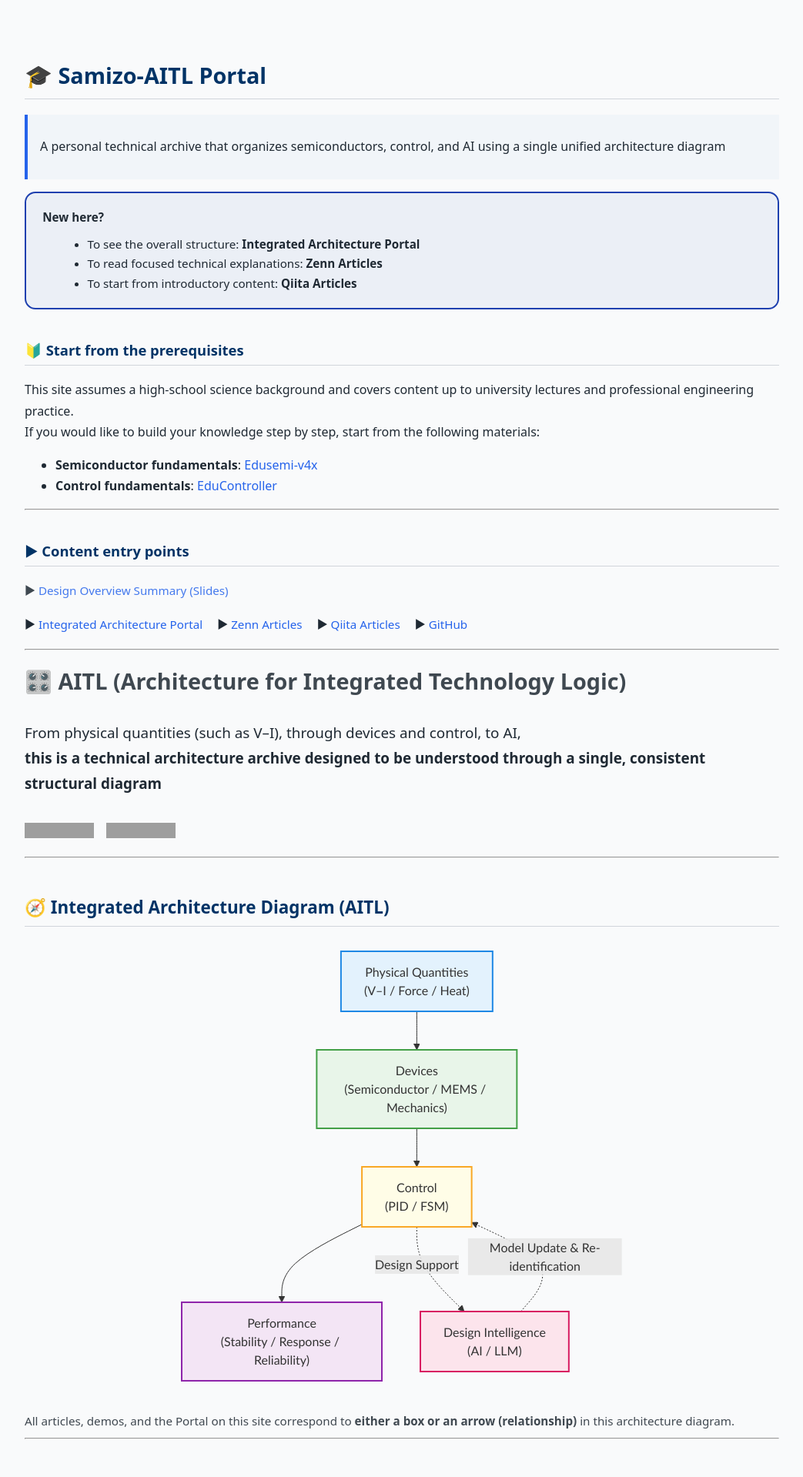
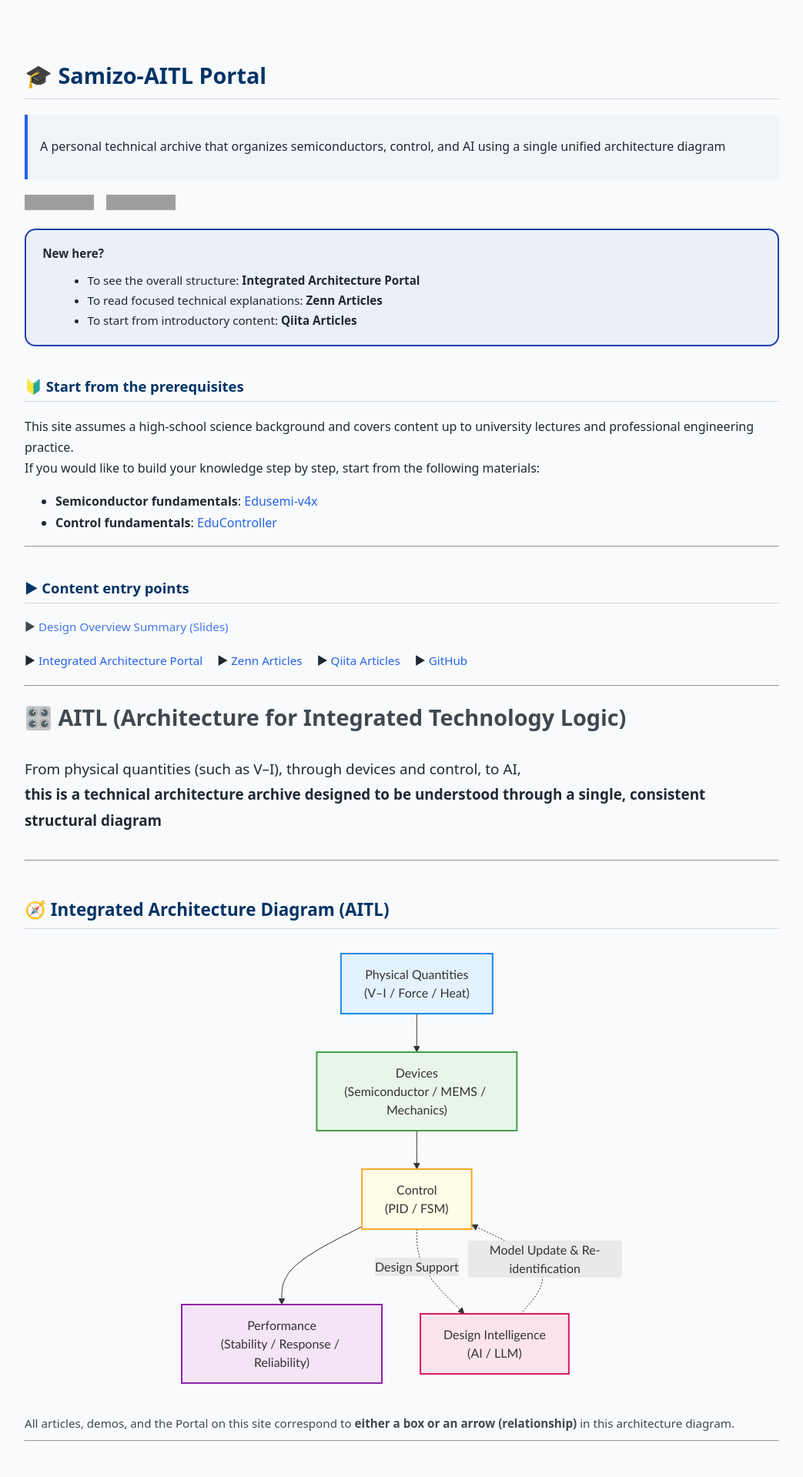
Before and after one commit to Samizo-AITL/Samizo-AITL.github.io, a Jekyll site: the page built from en/index.md, in a window 1280 px wide. Shown: the top 1919 px of the page at 77% size, without its empty margins (118-1161 px from the left). Built offline with Jekyll 4.4.1, drawn with Linux system fonts in a browser that asks for light colours; grey boxes are pictures that could not be loaded.

Commit message:
Update index.md

```diff
--- a/en/index.md
+++ b/en/index.md
@@ -6,6 +6,15 @@ description: A personal technical archive organizing semiconductors, control (PI
 
 # 🎓 Samizo-AITL Portal
 > A personal technical archive that organizes semiconductors, control, and AI using a single unified architecture diagram
+
+<div style="margin:1.2em 0 1.0em 0;">
+  <a href="https://samizo-aitl.github.io/" style="margin-right:12px;">
+    <img src="https://img.shields.io/badge/Japanese-Version-blue?logo=github" />
+  </a>
+  <a href="https://github.com/Samizo-AITL">
+    <img src="https://img.shields.io/badge/GitHub-Samizo--AITL-black?logo=github" />
+  </a>
+</div>
 
 <div style="margin:1.0em 0 1.2em 0; padding:1.2em 1.4em;
             border:2px solid #1e40af; border-radius:14px;
@@ -53,15 +62,6 @@ If you would like to build your knowledge step by step, start from the following
 <div style="margin:1.4em 0 1.8em 0; font-size:1.18em; line-height:1.75;">
 From physical quantities (such as V–I), through devices and control, to AI,<br>
 <strong>this is a technical architecture archive designed to be understood through a single, consistent structural diagram</strong>
-</div>
-
-<div style="margin:1.2em 0 1.0em 0;">
-  <a href="https://samizo-aitl.github.io/" style="margin-right:12px;">
-    <img src="https://img.shields.io/badge/Japanese-Version-blue?logo=github" />
-  </a>
-  <a href="https://github.com/Samizo-AITL">
-    <img src="https://img.shields.io/badge/GitHub-Samizo--AITL-black?logo=github" />
-  </a>
 </div>
 
 ---
```
